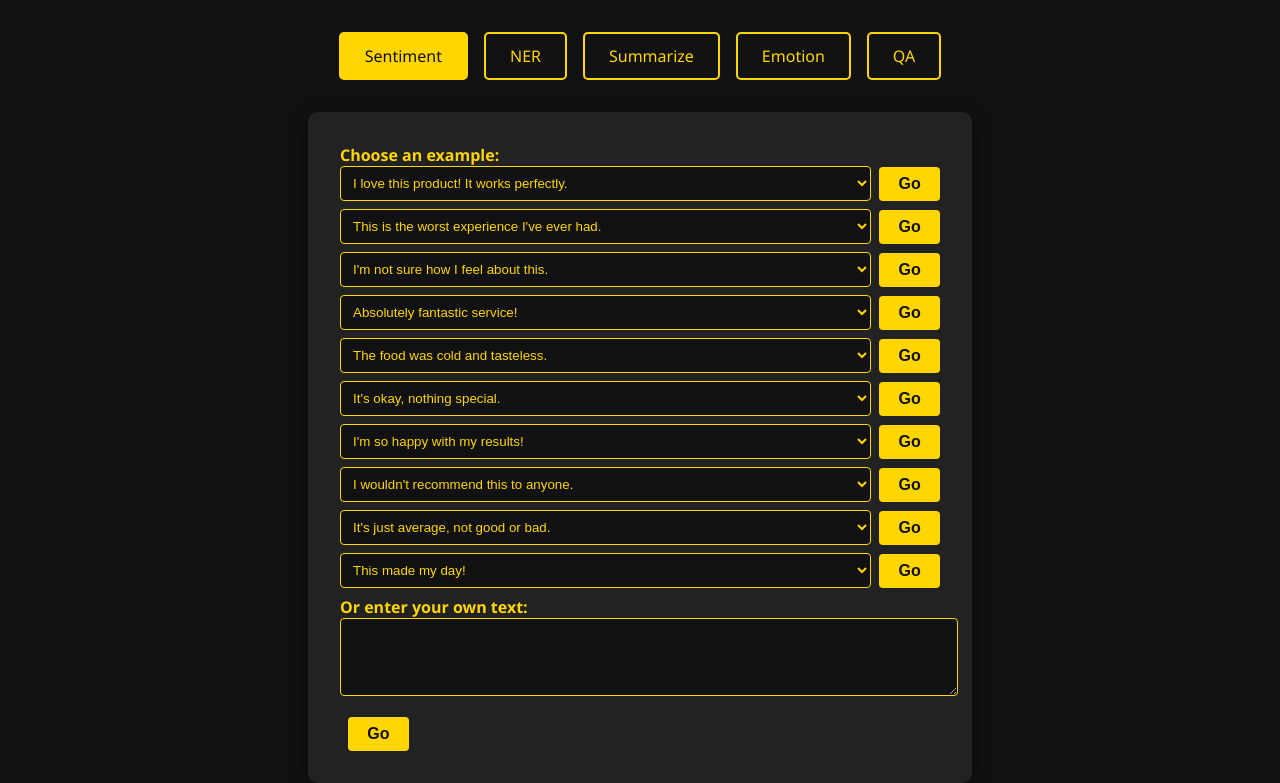
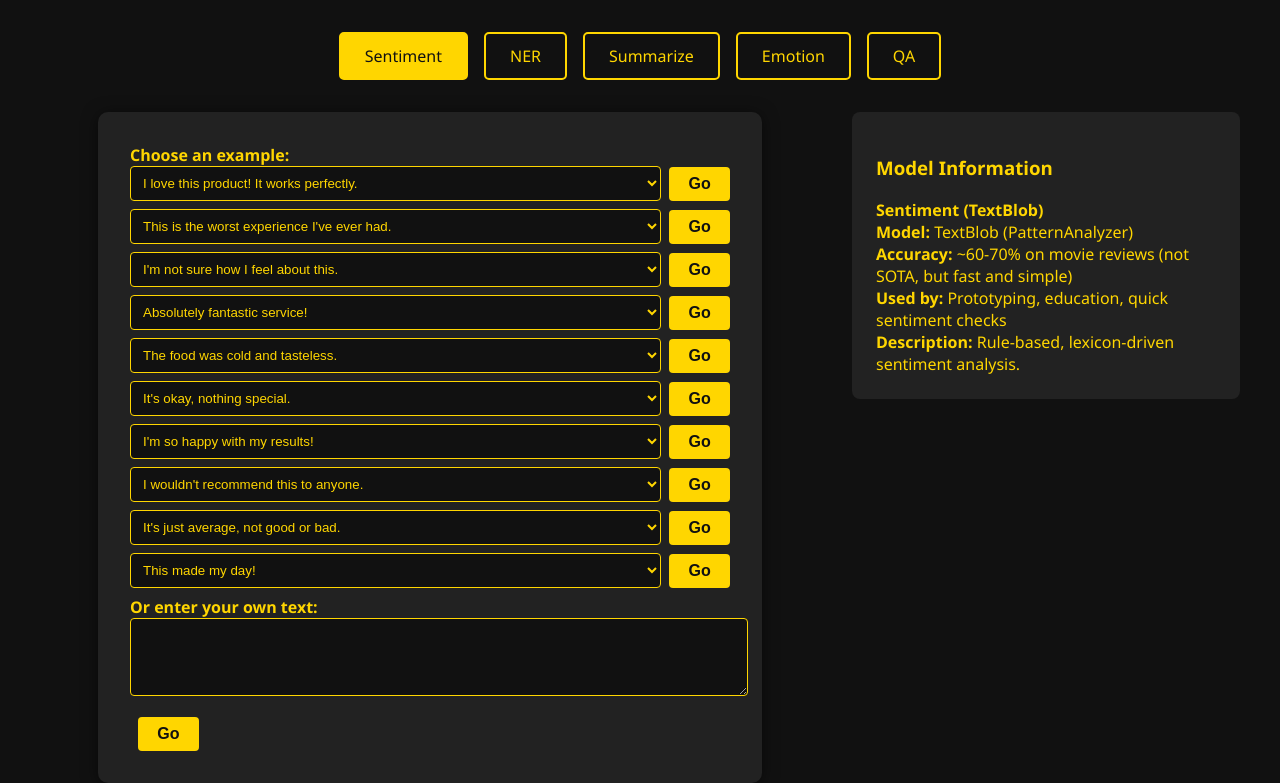
Before and after one commit to tommywood81/nlp_project, a FastAPI app: page / in a window 1280 px wide. Shown: the part 118-901 px from the top of the page. Run offline with FastAPI, Linux system fonts and the light colour scheme.

Commit message:
Add model information box to strategies page (right side)

```diff
--- a/app/templates/index.html
+++ b/app/templates/index.html
@@ -94,7 +94,8 @@
         <a href="/?task=emotion" class="task-btn{% if task == 'emotion' %} active{% endif %}">Emotion</a>
         <a href="/?task=qa" class="task-btn{% if task == 'qa' %} active{% endif %}">QA</a>
     </div>
-    <div class="container">
+    <div style="display: flex; justify-content: center; align-items: flex-start; gap: 2rem; max-width: 1200px; margin: 0 auto;">
+        <div class="container" style="flex: 2;">
             <form id="nlp-form" action="/analyze/{{ task | default('sentiment') }}" method="post">
                 <label>Choose an example:</label>
                 {% if task == "qa" %}
@@ -141,6 +142,55 @@
                 {% endif %}
             </form>
         </div>
+        {% set model_infos = {
+          'sentiment': {
+            'title': 'Sentiment (TextBlob)',
+            'model': 'TextBlob (PatternAnalyzer)',
+            'accuracy': '~60-70% on movie reviews (not SOTA, but fast and simple)',
+            'used_by': 'Prototyping, education, quick sentiment checks',
+            'description': 'Rule-based, lexicon-driven sentiment analysis.'
+          },
+          'ner': {
+            'title': 'NER (spaCy en_core_web_sm)',
+            'model': 'spaCy en_core_web_sm',
+            'accuracy': '~85% F-score (CoNLL-2003 NER)',
+            'used_by': 'Explosion AI, research, industry demos',
+            'description': 'Lightweight English NER, POS, and dependency parser.'
+          },
+          'summarize': {
+            'title': 'Summarize (t5-small)',
+            'model': 'HuggingFace t5-small',
+            'accuracy': 'ROUGE-2 F1 ~18-20 (CNN/DailyMail)',
+            'used_by': 'Research, demos, low-resource summarization',
+            'description': 'Transformer-based, pre-trained for text-to-text tasks.'
+          },
+          'emotion': {
+            'title': 'Emotion (distilbert-base-uncased-emotion)',
+            'model': 'bhadresh-savani/distilbert-base-uncased-emotion',
+            'accuracy': '~91% (GoEmotions dataset)',
+            'used_by': 'Emotion detection demos, chatbots',
+            'description': 'DistilBERT fine-tuned for emotion classification.'
+          },
+          'qa': {
+            'title': 'QA (distilbert-base-cased-distilled-squad)',
+            'model': 'distilbert/distilbert-base-cased-distilled-squad',
+            'accuracy': 'EM: 79.1, F1: 86.9 (SQuAD v1.1)',
+            'used_by': 'Lightweight QA demos, education',
+            'description': 'DistilBERT distilled from BERT, fine-tuned on SQuAD.'
+          }
+        } %}
+        <div class="model-info-box" style="flex:1; min-width:260px; max-width:340px; background:#222; border-radius:8px; color:#ffd600; padding:1.5em; margin-top:0; margin-bottom:2em;">
+          <h3 style="color:#ffd600;">Model Information</h3>
+          {% set info = model_infos.get(task, {}) %}
+          <div>
+            <strong>{{ info.title }}</strong><br>
+            <b>Model:</b> {{ info.model }}<br>
+            <b>Accuracy:</b> {{ info.accuracy }}<br>
+            <b>Used by:</b> {{ info.used_by }}<br>
+            <b>Description:</b> {{ info.description }}
+          </div>
+        </div>
+    </div>
     <script>
     function handleExampleChange(select) {
         // No-op: handled on button click
```
Also changed, not shown: app/templates/result.html (+50 -0 lines). Lines whose indentation alone changed are shown as unchanged.
